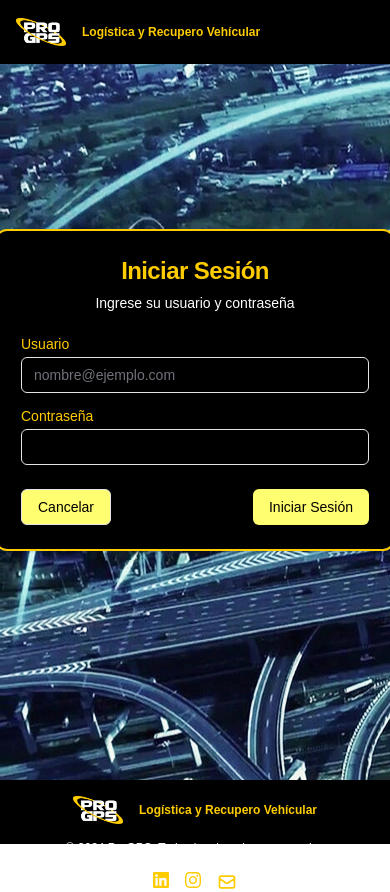
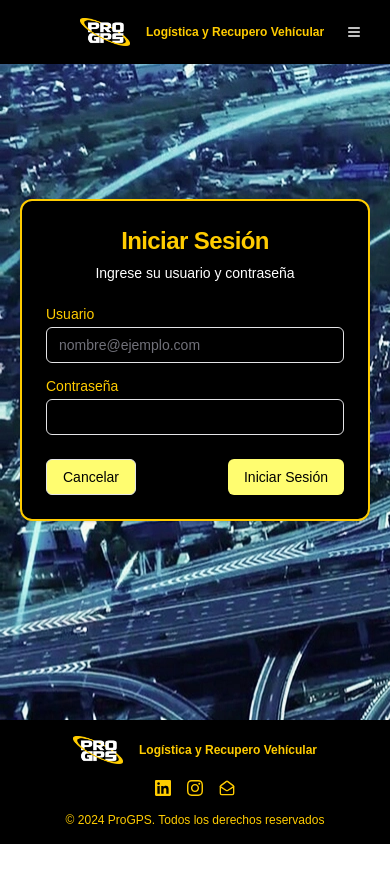
Before and after one commit to Ariel-1979/pro-gps, a Next.js app: page /login in a window 390 px wide. After the commit the page ends 844 px from the top, so only its background shows below. Built offline with nearby package versions, Linux system fonts and the light colour scheme.

Commit message:
Navbar refactor

```diff
--- a/app/login/page.tsx
+++ b/app/login/page.tsx
@@ -55,7 +55,7 @@ export default function LoginComponent() {
   return (
     <main className="bg-black flex-grow flex items-center justify-center bg-login">
       <div className="flex flex-col items-center justify-center max-w-screen-md ">
-        <Card className="min-w-[400px] border-2  border-[--principal] bg-black">
+        <Card className="min-w-[350px] border-2  border-[--principal] bg-black">
           <CardHeader>
             <CardTitle className="text-[--principal] text-center text-2xl">
               Iniciar Sesión
--- a/components/footer/Footer.tsx
+++ b/components/footer/Footer.tsx
@@ -1,18 +1,16 @@
 import Link from "next/link";
 import Logo from "../ui/Logo";
+import { MailOpen } from "lucide-react";
 
 export default function Footer() {
   const styles_icons =
     "text-sm text-[--principal] hover:text-white transition-colors";
 
   return (
-    <footer id="footer" className="w-full bg-black">
-      <div className="mx-auto flex flex-col gap-4 py-4 px-4 md:px-16 h-16">
-        <div className="flex flex-col gap-4 sm:flex-row items-center justify-between">
+    <footer id="footer" className="w-full bg-black ">
+      <div className="mx-auto flex flex-col gap-4 py-4 px-4 md:px-16 min-h-16">
+        <div className="flex flex-col gap-4 items-center sm:flex-row sm:justify-between">
           <Logo />
-          <p className="text-xs text-white">
-            © {new Date().getFullYear()} ProGPS. Todos los derechos reservados
-          </p>
           <nav className="flex gap-4 sm:gap-6">
             <Link
               className={styles_icons}
@@ -48,23 +46,13 @@ export default function Footer() {
               className={styles_icons}
               href="mailto:comercialprogps@gmail.com"
             >
-              <svg
-                className="h-5 w-5"
-                fill="none"
-                stroke="currentColor"
-                viewBox="0 0 24 24"
-                xmlns="http://www.w3.org/2000/svg"
-              >
-                <path
-                  strokeLinecap="round"
-                  strokeLinejoin="round"
-                  strokeWidth="2"
-                  d="M3 8l7.89 5.26a2 2 0 002.22 0L21 8M5 19h14a2 2 0 002-2V7a2 2 0 00-2-2H5a2 2 0 00-2 2v10a2 2 0 002 2z"
-                />
-              </svg>
+              <MailOpen className="h-4 w-4" />
               <span className="sr-only">Email</span>
             </Link>
           </nav>
+          <p className="text-xs text-[--principal] sm:order-none order-last sm:mt-0">
+            © {new Date().getFullYear()} ProGPS. Todos los derechos reservados
+          </p>
         </div>
       </div>
     </footer>
--- a/components/navbar-menu/NavBar.jsx
+++ b/components/navbar-menu/NavBar.jsx
@@ -1,7 +1,7 @@
 "use client";
 import Link from "next/link";
 import { Button } from "../ui/button";
-import { Menu, X } from "lucide-react";
+import { Menu } from "lucide-react";
 import { useState } from "react";
 import Logo from "../ui/Logo";
 import { NavDesktop } from "./NavDesktop";
@@ -15,7 +15,12 @@ export default function NavBar() {
       className="fixed top-0 left-0 right-0 z-50 px-4 bg-black
                  lg:px-16 h-16 flex items-center justify-between"
     >
-      <Link className="flex items-center justify-center" href="/#">
+      <Link
+        className="flex ml-16
+        md:items-center justify-center
+      "
+        href="/#"
+      >
         <Logo />
       </Link>
       <NavDesktop />
@@ -25,11 +30,7 @@ export default function NavBar() {
         className="md:hidden"
         onClick={() => setMobileMenuOpen(!mobileMenuOpen)}
       >
-        {mobileMenuOpen ? (
-          <X className="h-6 w-6" />
-        ) : (
-          <Menu className="h-6 w-6" />
-        )}
+        {!mobileMenuOpen && <Menu className="h-8 w-8 text-white" />}
       </Button>
       {/* Mobile menu */}
       {mobileMenuOpen && (
--- a/components/navbar-menu/NavMobile.jsx
+++ b/components/navbar-menu/NavMobile.jsx
@@ -1,9 +1,14 @@
+/* eslint-disable @next/next/no-img-element */
+import { X } from "lucide-react";
 import Link from "next/link";
 
 export const NavMobile = ({ setMobileMenuOpen }) => {
-  const styles_link =
-    "text-sm font-medium text-[--principal] hover:text-white transition-colors";
+  const styles_link = "text-sm font-medium text-[--principal] ";
   return (
+    <>
+      <section className="flex items-center justify-center">
+        <img src="../ProGPS_Logo.png" alt="logo" height={200} width={200} />
+      </section>
       <nav className="flex flex-col items-center gap-4 p-4 bg-black">
         <Link
           className={styles_link}
@@ -27,6 +32,14 @@ export const NavMobile = ({ setMobileMenuOpen }) => {
         >
           Iniciar Sesión
         </Link>
+        <Link
+          className={styles_link}
+          href="/"
+          onClick={() => setMobileMenuOpen(false)}
+        >
+          <X className="w-8 h-8 text-red-500" />
+        </Link>
       </nav>
+    </>
   );
 };
```
Also changed, not shown: 1 other file (tests, documents, lock files or other folders). Lines whose indentation alone changed are shown as unchanged.
